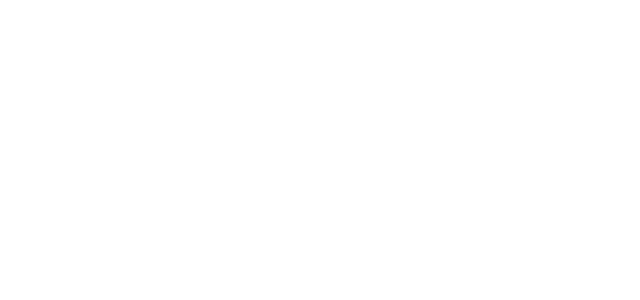
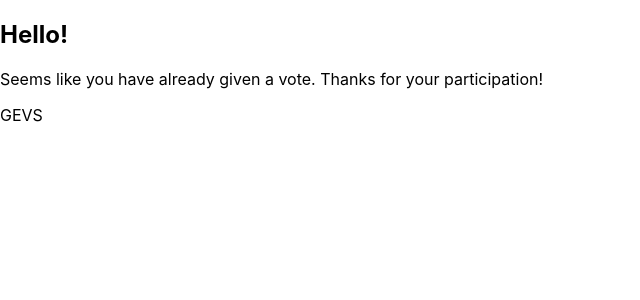
Before and after one commit to Shantanugupta43/GEVS, a React (Create React App) app: page /alreadyVoted in a window 1280 px wide. Before the commit this address had no page. Shown: the top 300 px of the page, without its empty margins (0-640 px from the left). Built offline with nearby package versions, Linux system fonts and the light colour scheme.

Commit message:
added checks so that voter does not vote twice

```diff
--- a/server.js
+++ b/server.js
@@ -105,7 +105,7 @@ app.post('/api/login', async (req, res) => {
         // Successful login
         // Generate JWT token and send it in the response
         const secretKey = process.env.SECRET_KEY; // Use the environment variable for the secret key
-        const token = jwt.sign({ user: rows[0] }, secretKey, { expiresIn: '30s' });
+        const token = jwt.sign({ user: rows[0] }, secretKey, { expiresIn: '5m' });
         console.log('Server gen token',token)
 
         res.status(200).json({ message: 'Login successful', user: rows[0], token });
--- a/src/App.js
+++ b/src/App.js
@@ -6,6 +6,7 @@ import VoterLogin from './components/VoterLogin';
 import VoterDashboard from './components/VoterDashboard';
 import ElectionOfficerDashboard from './components/ElectionOfficerDashboard';
 import OfficerLogin from './components/OfficerLogin';
+import AlreadyVoted from './components/alreadyVoted';
 
 const App = () => {
   return (
@@ -16,6 +17,7 @@ const App = () => {
         <Route path="/voter-dashboard" element={<VoterDashboard/>} />
         <Route path="/election-officer-dashboard" element={<ElectionOfficerDashboard />} />
         <Route path="/officer-login" element={<OfficerLogin />} />
+        <Route path= "/alreadyVoted" element={<AlreadyVoted />} />
       </Routes>
     </Router>
   );
--- a/src/components/VoterLogin.js
+++ b/src/components/VoterLogin.js
@@ -34,8 +34,14 @@ const VoterLogin = () => {
         // Save the token to localStorage
         localStorage.setItem('jwtToken', token);
 
-        // Redirect to the dashboard and pass the user information
-        navigate('/voter-dashboard', { state: { selectedConstituency: user.constituency_name, user } });
+        // Check if the user has already voted
+        if (user.vote === 1) {
+          // User has already voted, redirect to a page indicating that
+          navigate('/alreadyVoted');
+        } else {
+          // User has not voted, redirect to the dashboard
+          navigate('/voter-dashboard', { state: { selectedConstituency: user.constituency_name, user } });
+        }
       } else {
         console.error('Login failed:', response.statusText);
         if (response.status === 401) {
--- /dev/null
+++ b/src/components/alreadyVoted.js
@@ -0,0 +1,14 @@
+// AlreadyVoted.js
+import React from 'react';
+
+const alreadyVoted = () => {
+  return (
+    <div>
+      <h2>Hello!</h2>
+      <p>Seems like you have already given a vote. Thanks for your participation!</p>
+      <p>GEVS</p>
+    </div>
+  );
+};
+
+export default alreadyVoted;
```
